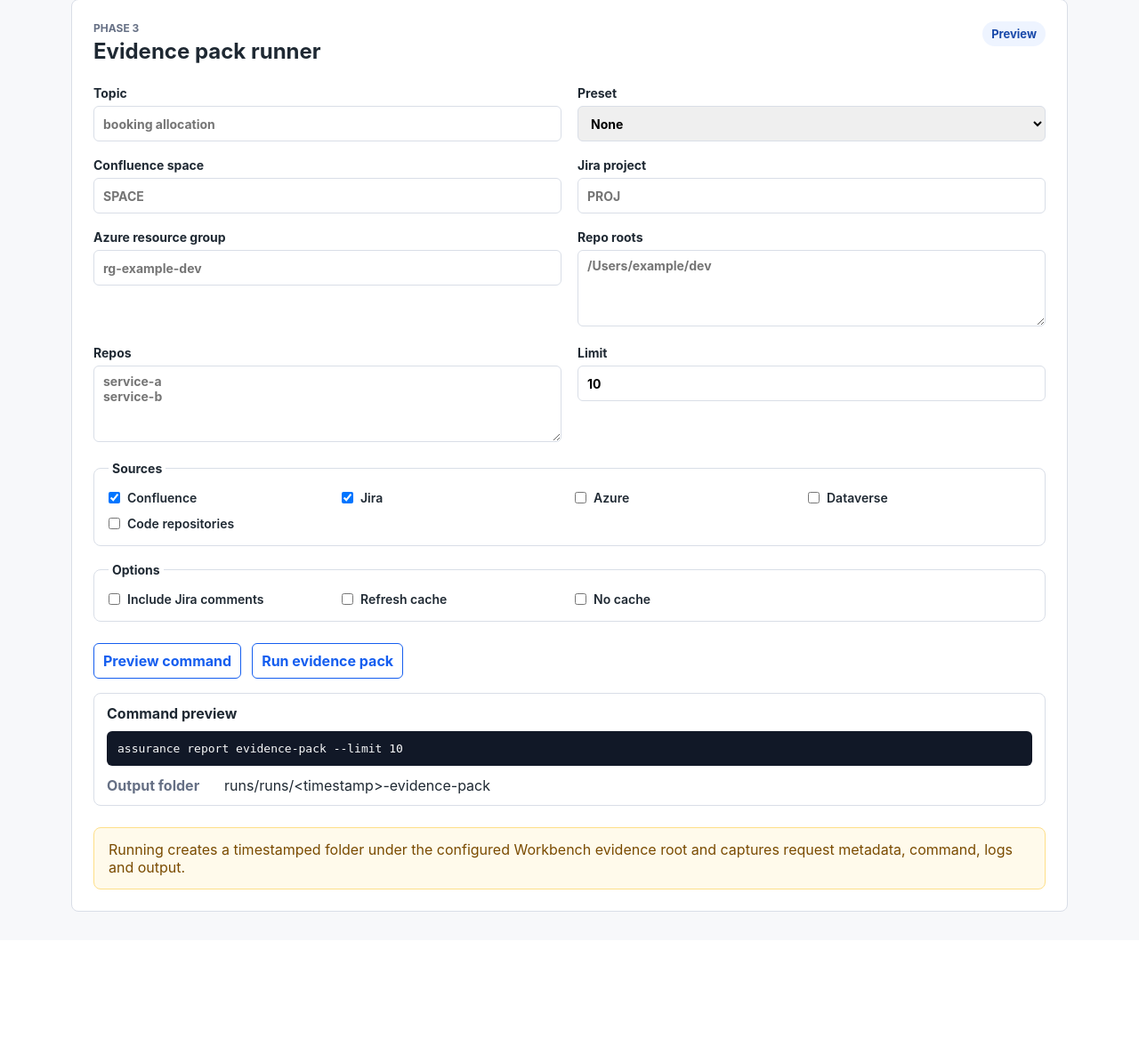
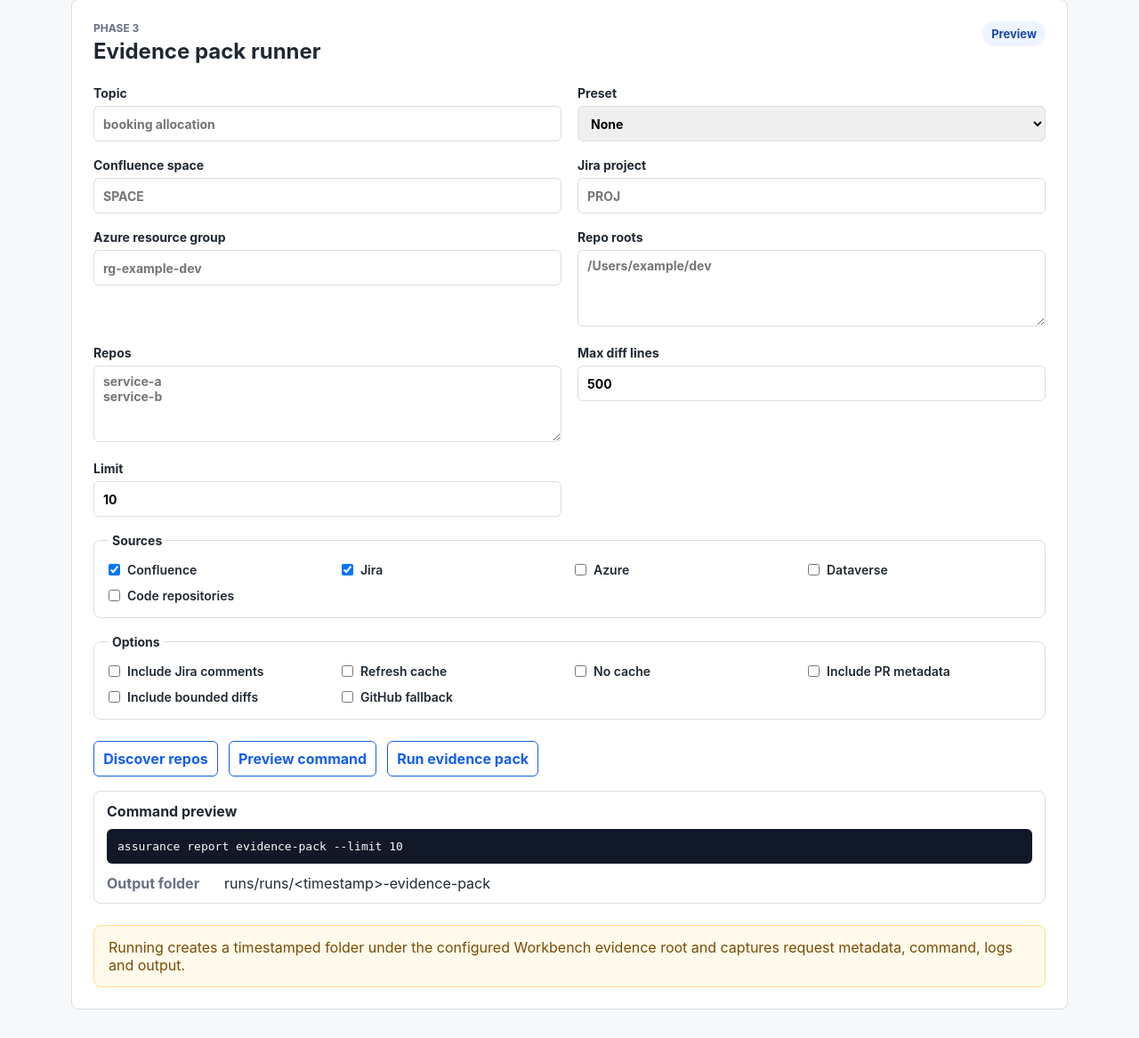
Before and after one commit to richlee-cgi/assurance-workbench-ui, a FastAPI app: page / in a window 1280 px wide. Shown: the part 140-1307 px from the top of the page at 89% size. Before the commit the page ends 1165 px from the top, so only its background shows below. Run offline with FastAPI, Linux system fonts and the light colour scheme.

Commit message:
Add code PR controls and repo discovery

```diff
--- a/app/evidence.py
+++ b/app/evidence.py
@@ -28,6 +28,10 @@ class EvidenceForm:
     repo_roots: tuple[str, ...] = ()
     repos: tuple[str, ...] = ()
     limit: int = 10
+    include_prs: bool = False
+    include_diffs: bool = False
+    github_fallback: bool = False
+    max_diff_lines: int = 500
     include_comments: bool = False
     refresh: bool = False
     no_cache: bool = False
@@ -98,6 +102,10 @@ def evidence_form_from_data(data: Any, defaults: AppSettings | None = None) -> E
         repo_roots=_split_lines_or_commas(str(data.get("repo_roots") or defaults.repo_roots)),
         repos=_split_lines_or_commas(str(data.get("repos") or defaults.repos)),
         limit=_positive_int(data.get("limit"), default=10),
+        include_prs=_as_bool(data.get("include_prs")),
+        include_diffs=_as_bool(data.get("include_diffs")),
+        github_fallback=_as_bool(data.get("github_fallback")),
+        max_diff_lines=_positive_int(data.get("max_diff_lines"), default=500),
         include_comments=_as_bool(data.get("include_comments")),
         refresh=_as_bool(data.get("refresh")),
         no_cache=_as_bool(data.get("no_cache")),
@@ -130,6 +138,13 @@ def build_evidence_command(form: EvidenceForm) -> list[str]:
             command.extend(["--repo-root", root])
         for repo in form.repos:
             command.extend(["--repo", repo])
+        if form.include_prs:
+            command.append("--include-prs")
+        if form.include_diffs:
+            command.append("--include-diffs")
+        if form.github_fallback:
+            command.append("--github-fallback")
+        command.extend(["--max-diff-lines", str(form.max_diff_lines)])
     command.extend(["--limit", str(form.limit)])
     if form.include_comments:
         command.append("--include-comments")
--- a/app/main.py
+++ b/app/main.py
@@ -7,7 +7,7 @@ from fastapi.responses import HTMLResponse, PlainTextResponse
 from fastapi.staticfiles import StaticFiles
 from fastapi.templating import Jinja2Templates
 
-from app.cli import check_assurance_cli, check_azure, check_dataverse
+from app.cli import check_assurance_cli, check_azure, check_dataverse, discover_code_repos
 from app.evidence import (
     build_evidence_command,
     evidence_form_from_data,
@@ -133,6 +133,21 @@ async def preview_command_route(request: Request) -> HTMLResponse:
             "command": command,
             "shell_command": shell_command(command),
             "output_preview": output_folder_preview(current_settings.workbench_root, form),
+        },
+    )
+
+
+@app.post("/discover-code-repos", response_class=HTMLResponse)
+async def discover_code_repos_route(request: Request) -> HTMLResponse:
+    form_data = await request.form()
+    current_settings = load_settings()
+    form = evidence_form_from_data(form_data, current_settings)
+    result = discover_code_repos(current_settings.assurance_path, form.repo_roots)
+    return templates.TemplateResponse(
+        request,
+        "partials/code_repos.html",
+        {
+            "result": result,
         },
     )
 
--- a/app/static/css/app.css
+++ b/app/static/css/app.css
@@ -309,6 +309,24 @@ pre {
   gap: 12px;
 }
 
+.repo-list {
+  display: grid;
+  gap: 8px;
+  margin-top: 12px;
+}
+
+.repo-list div {
+  display: grid;
+  grid-template-columns: minmax(120px, 0.7fr) 100px 70px minmax(0, 1.4fr);
+  gap: 10px;
+  align-items: center;
+}
+
+.repo-list small {
+  color: var(--muted);
+  overflow-wrap: anywhere;
+}
+
 .run-row {
   display: grid;
   grid-template-columns: minmax(0, 1.5fr) minmax(320px, 1fr);
@@ -457,6 +475,7 @@ pre {
   fieldset,
   .metadata-grid,
   .run-row,
+  .repo-list div,
   .compact-list {
     grid-template-columns: 1fr;
   }
--- a/app/templates/home.html
+++ b/app/templates/home.html
@@ -54,6 +54,11 @@
     </label>
 
     <label>
+      Max diff lines
+      <input type="number" name="max_diff_lines" value="500" min="1">
+    </label>
+
+    <label>
       Limit
       <input type="number" name="limit" value="10" min="1">
     </label>
@@ -72,9 +77,15 @@
       <label><input type="checkbox" name="include_comments"> Include Jira comments</label>
       <label><input type="checkbox" name="refresh"> Refresh cache</label>
       <label><input type="checkbox" name="no_cache"> No cache</label>
+      <label><input type="checkbox" name="include_prs"> Include PR metadata</label>
+      <label><input type="checkbox" name="include_diffs"> Include bounded diffs</label>
+      <label><input type="checkbox" name="github_fallback"> GitHub fallback</label>
     </fieldset>
 
     <div class="form-actions">
+      <button type="button" hx-post="/discover-code-repos" hx-include="#evidence-form" hx-target="#code-repos" hx-swap="innerHTML">
+        Discover repos
+      </button>
       <button type="button" hx-post="/preview-command" hx-include="#evidence-form" hx-target="#command-preview" hx-swap="innerHTML">
         Preview command
       </button>
@@ -88,6 +99,8 @@
     {% include "partials/command_preview.html" %}
   </div>
 
+  <div id="code-repos" class="fragment-slot" aria-live="polite"></div>
+
   <div id="run-result" class="fragment-slot" aria-live="polite"></div>
 
   <div class="notice">
```
Also changed, not shown: app/cli.py (+36 -0 lines), app/templates/partials/code_repos.html (added, +18 -0 lines), tests/test_app.py (+28 -1 lines), tests/test_cli.py (+21 -1 lines), tests/test_evidence.py (+9 -0 lines), README.md.
